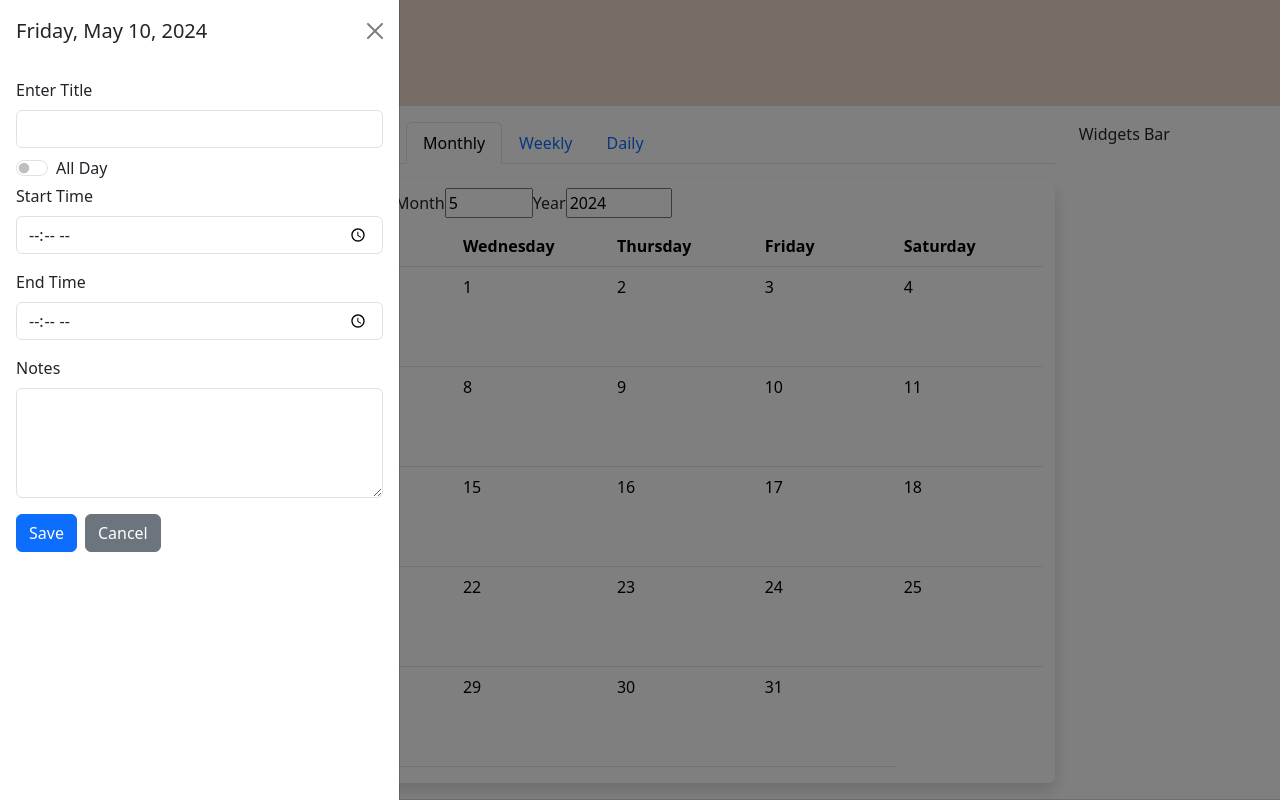
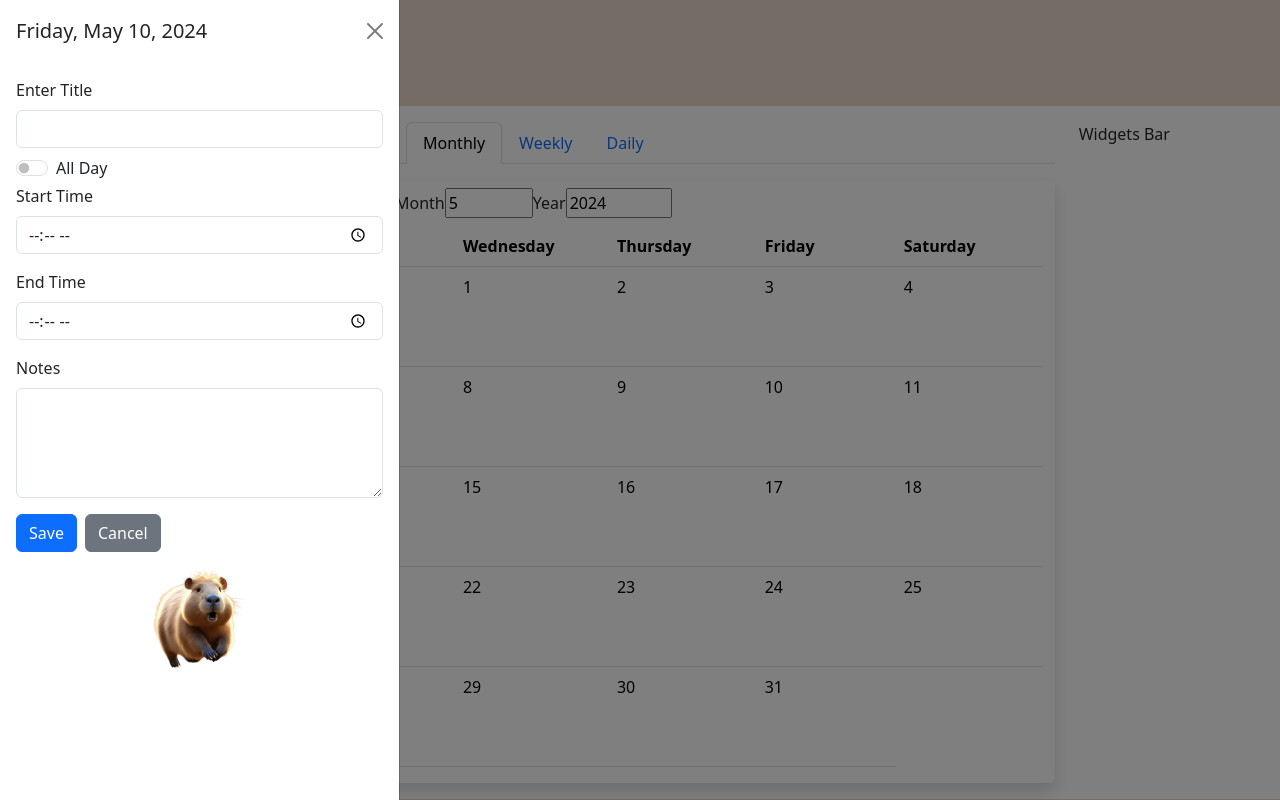
Before and after one commit to buenocap/CapyCal, a React (Vite) app: page / in a window 1280 px wide. Both pictures are taken after a click on the element "10". Shown: the top 800 px of the page. Built offline with nearby package versions, Linux system fonts and the light colour scheme.

Commit message:
added img to modal

```diff
--- a/src/components/calendar views/monthly calendar component/DayBlock.jsx
+++ b/src/components/calendar views/monthly calendar component/DayBlock.jsx
@@ -1,4 +1,4 @@
-import { Button, Form, Offcanvas } from "react-bootstrap";
+import { Button, Form, Image, Offcanvas } from "react-bootstrap";
 import "./styles/DayBlock.css";
 import uniqid from "uniqid";
 import { useEffect, useState } from "react";
@@ -140,6 +140,9 @@ export default function DayBlock({
               Cancel
             </Button>
           </Form>
+          <div className="mt-3 d-flex justify-content-center">
+            <Image src="/static/RunningCapybara.png" width={100} />
+          </div>
         </Offcanvas.Body>
       </Offcanvas>
     </>
```
Also changed, not shown: public/static/RunningCapybara.png (added).
